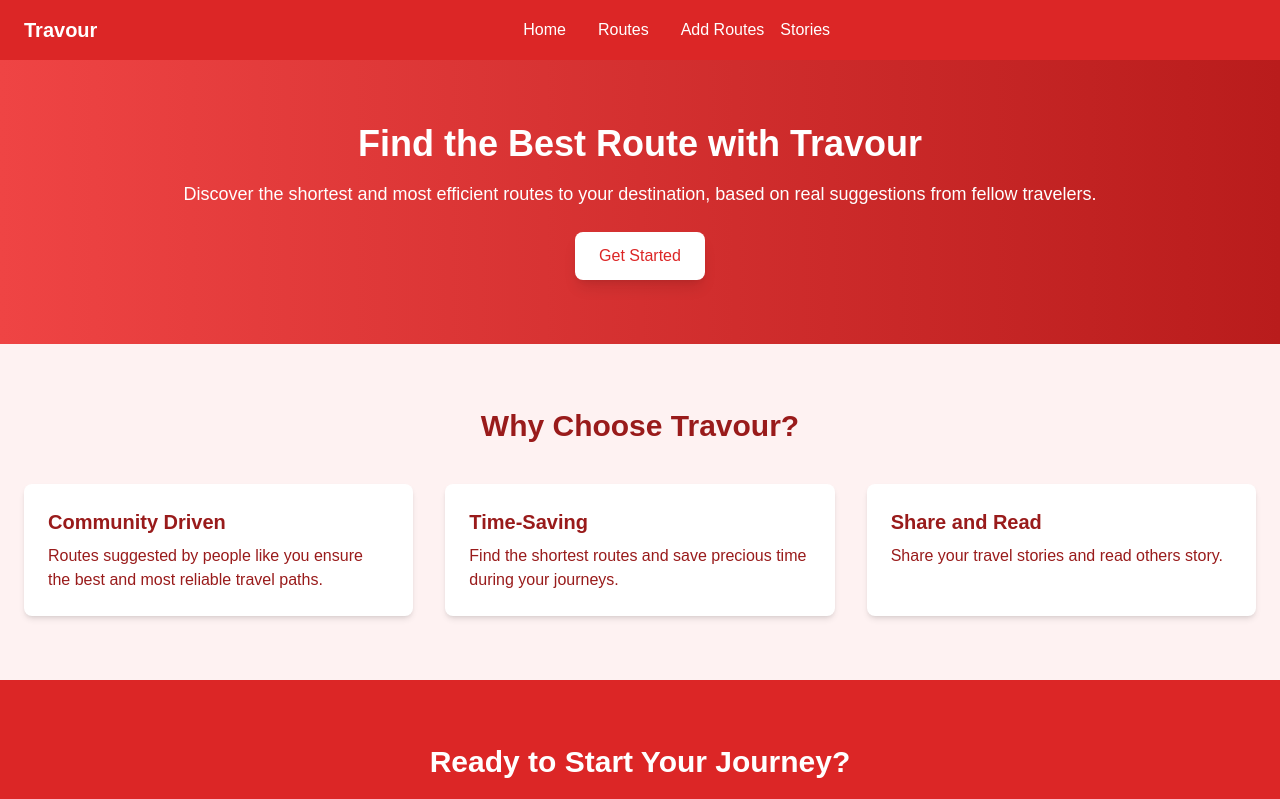
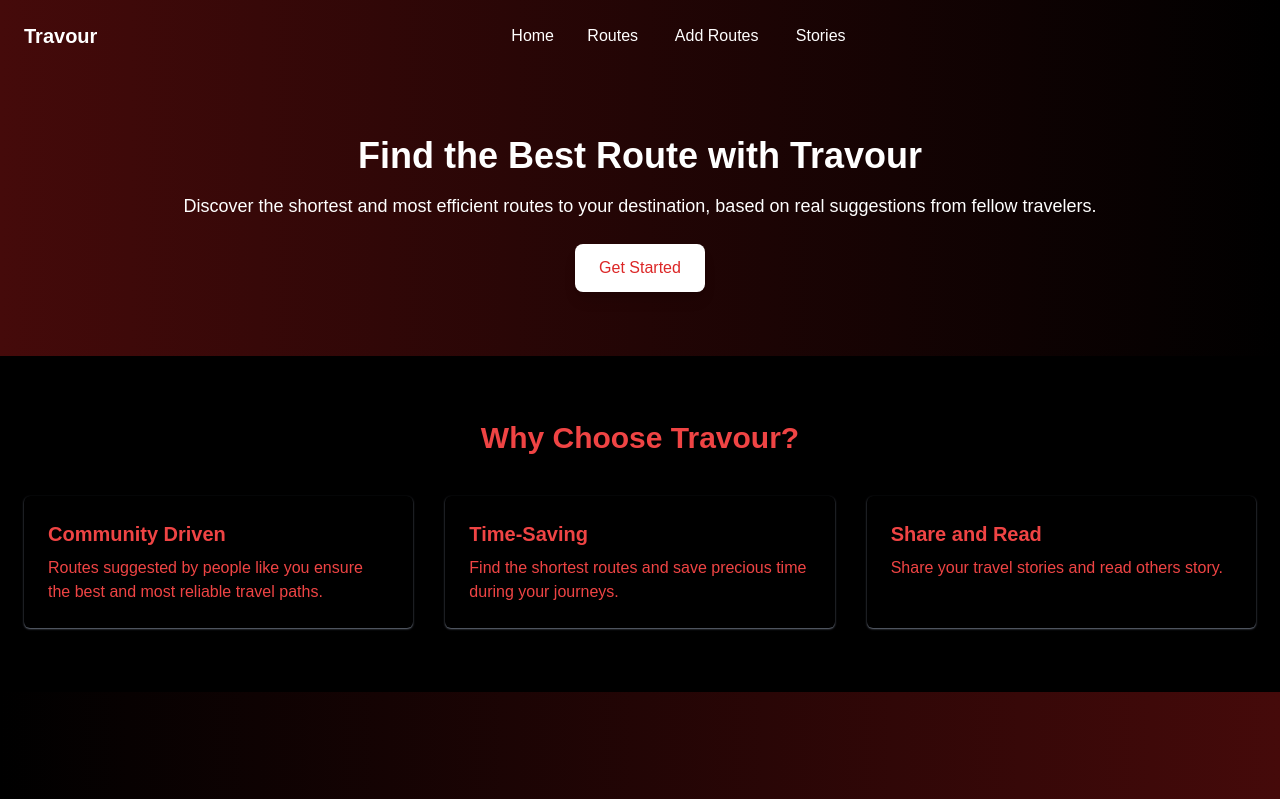
Before and after one commit to Amlan2006/travour, a Next.js app: page / in a window 1280 px wide. Shown: the top 799 px of the page. Built offline with nearby package versions, Linux system fonts and the light colour scheme; no server answers; grey boxes are pictures that could not be loaded.

Commit message:
made dark red theme

```diff
--- a/app/add-post/page.js
+++ b/app/add-post/page.js
@@ -74,13 +74,13 @@ export default function PostStory() {
   };
 if(user == null){
   return(
-    <>
+    <div className='bg-gradient-to-r from-red-950 to-black'>
     <Login/>
-    </>
+    </div>
   )
 }
   return (
-    <div className="min-h-screen bg-gray-100 flex items-center justify-center py-12 px-6">
+    <div className="min-h-screen bg-gray-100 flex items-center justify-center py-12 px-6 bg-gradient-to-r from-red-950 to-black">
       <div className="w-full max-w-2xl bg-white p-8 rounded-lg shadow-lg">
         <h2 className="text-2xl font-bold text-center text-red-600 mb-6">
           Share Your Travel Story
--- a/app/add-routes/page.js
+++ b/app/add-routes/page.js
@@ -76,14 +76,14 @@ export default function AddRoutes() {
   };
 if(user == null){
   return(
-    <>
+    <div className='bg-gradient-to-r from-red-950 to-black'>
     <Login/>
-    </>
+    </div>
   )
 }
   return (
-    <div className="min-h-screen bg-gray-100 py-8 px-4 sm:px-6 lg:px-8">
-      <div className="max-w-4xl mx-auto bg-white p-6 sm:p-8 rounded-lg shadow-lg">
+    <div className="min-h-screen py-8 px-4 sm:px-6 lg:px-8 bg-gradient-to-r from-red-950 to-black">
+      <div className="max-w-4xl mx-auto bg-transparent p-6 sm:p-8 rounded-lg shadow-lg shadow-gray-500">
         <h2 className="text-2xl font-bold text-center text-red-600 mb-6">
           Add a New Route
         </h2>
--- /dev/null
+++ b/app/components/CarAnimation.js
@@ -0,0 +1,26 @@
+const CarAnimation = () => {
+    return (
+      <div className="h-32 w-full overflow-hidden bg-gradient-to-r from-black to-red-950 absolute ">
+        <div className="absolute top-10 left-0 w-full animate-move flex items-center justify-around">
+          <img
+             src="https://www.iconpacks.net/icons/5/free-red-micro-car-icon-16688-thumb.png" // Add your car image in the public folder
+            alt="Car"
+            className="h-16 w-auto"
+          />
+          <img
+             src="https://www.iconpacks.net/icons/5/free-red-micro-car-icon-16688-thumb.png" // Add your car image in the public folder
+            alt="Car"
+            className="h-16 w-auto"
+          />
+          <img
+             src="https://www.iconpacks.net/icons/5/free-red-micro-car-icon-16688-thumb.png" // Add your car image in the public folder
+            alt="Car"
+            className="h-16 w-auto"
+          />
+          {/* <div className="w-screen h-2 bg-gray-700 rounded-full ml-2"></div> */}
+        </div>
+      </div>
+    );
+  };
+
+  export default CarAnimation;
--- a/app/components/Navbar.js
+++ b/app/components/Navbar.js
@@ -7,8 +7,8 @@ const Navbar = () => {
     const [menuOpen, setMenuOpen] = useState(false);
 
   return (
-    <header className="bg-red-600 text-white py-4 px-6">
-          <div className="container mx-auto flex justify-between items-center">
+    <header className="bg-gradient-to-r from-red-950 to-black text-white py-4 px-6">
+          <div className="container mx-auto flex justify-between items-center ">
             <h1 className="text-xl font-bold">Travour</h1>
             <button
               className="text-white md:hidden focus:outline-none"
@@ -34,23 +34,23 @@ const Navbar = () => {
             <nav
               className={`${
                 menuOpen ? 'block' : 'hidden'
-              } absolute top-16 left-0 w-full bg-red-600 flex justify-around md:relative md:top-auto md:left-auto md:bg-transparent md:flex`}
+              } absolute top-16 left-0 transition-all bg-black w-full rounded-md flex justify-around md:relative md:top-auto md:left-auto md:bg-transparent md:flex`}
             >
-              <ul className="md:flex md:space-x-4">
-                <li className="text-center py-2 md:py-0">
+              <ul className="md:flex md:space-x-4 text-center">
+                <li className="text-center py-2 md:py-0 hover:bg-red-600 w-16 h-10 flex items-center justify-center rounded-md">
                   <Link href='/'>
                   Home
                   </Link>
 
 
                 </li>
-                <li className="text-center py-2 md:py-0">
-                  <Link href='/search-routes' className="block px-4 hover:underline">Routes</Link>
+                <li className="text-center py-2 md:py-0 hover:bg-red-600 w-16 h-10 flex items-center justify-center rounded-md">
+                  <Link href='/search-routes' className="block px-4">Routes</Link>
                 </li>
-                <li className="text-center py-2 md:py-0">
+                <li className="text-center py-2 md:py-0 hover:bg-red-600 w-28 h-10 flex items-center justify-center rounded-md">
                   <Link href='/add-routes'>Add Routes</Link>
                 </li>
-                <li className="text-center py-2 md:py-0">
+                <li className="text-center py-2 md:py-0 hover:bg-red-600 w-16 h-10 flex items-center justify-center rounded-md">
                   <Link href='/show-post'>Stories</Link>
                 </li>
               </ul>
--- a/app/layout.js
+++ b/app/layout.js
@@ -22,7 +22,7 @@ export default function RootLayout({ children }) {
   return (
     <html lang="en">
       <body
-        className={`${geistSans.variable} ${geistMono.variable} antialiased`}
+        className={`${geistSans.variable} ${geistMono.variable} antialiased `}
       >
         <Navbar/>
         {children}
--- a/app/login/page.js
+++ b/app/login/page.js
@@ -48,30 +48,14 @@ export default function Login() {
   if(user != null){
     return(
         <>
-        <div className='text-center text-white bg-red-500 h-screen'>
-            <p>You Are Welcome</p>
-        </div>
-        </>
-    )
-}if(user != null){
-    return(
-        <>
-        <div className='text-center text-white bg-red-500 h-screen'>
-            <p>You Are Welcome</p>
-        </div>
-        </>
-    )
-}if(user != null){
-    return(
-        <>
-        <div className='text-center text-white bg-red-500 h-screen'>
+        <div className='text-center text-white bg-gradient-to-r from-red-950 to-black h-screen'>
             <p>You Are Welcome</p>
         </div>
         </>
     )
 }
   return (
-    <div className="min-h-screen bg-gray-100 flex items-center justify-center py-12 px-6">
+    <div className="min-h-screen bg-gray-100 flex items-center justify-center py-12 px-6 bg-gradient-to-r from-red-950 to-black">
       <div className="w-full max-w-md bg-white p-8 rounded-lg shadow-lg">
         <h2 className="text-2xl font-bold text-center text-red-600 mb-6">Travour Login</h2>
 
--- a/app/page.js
+++ b/app/page.js
@@ -6,6 +6,7 @@ import Link from 'next/link';
 import { useState ,useEffect} from 'react';
 // import Map from './components/Map';
 // import ''
+import CarAnimation from './components/CarAnimation';
 const auth = getAuth(app)
 
 export default function Home() {
@@ -35,12 +36,12 @@ export default function Home() {
         />
         <meta name="viewport" content="width=device-width, initial-scale=1.0" />
       </Head>
-      <main className="bg-red-50 text-red-800">
+      <main className="bg-black text-red-800 ">
         {/* Header */}
 
 
         {/* Hero Section */}
-        <section className="text-center py-16 bg-gradient-to-r from-red-500 to-red-700 text-white">
+        <section className="text-center py-16 bg-gradient-to-r from-red-950 to-black text-white">
           <div className="container mx-auto px-6">
             <h2 className="text-4xl font-bold mb-4">Find the Best Route with Travour</h2>
             <p className="text-lg mb-6">
@@ -56,19 +57,19 @@ export default function Home() {
         {/* Features Section */}
         <section id="features" className="py-16">
           <div className="container mx-auto px-6">
-            <h3 className="text-3xl font-bold text-center mb-10">Why Choose Travour?</h3>
+            <h3 className="text-3xl font-bold text-center mb-10 text-red-500">Why Choose Travour?</h3>
             <div className="grid md:grid-cols-3 gap-8">
-              <div className="bg-white p-6 shadow-md rounded-lg">
+              <div className="transition-all hover:bg-white text-red-500 p-6 bg-transparent rounded-md shadow-sm shadow-gray-500">
                 <h4 className="text-xl font-bold mb-2">Community Driven</h4>
                 <p>
                   Routes suggested by people like you ensure the best and most reliable travel paths.
                 </p>
               </div>
-              <div className="bg-white p-6 shadow-md rounded-lg">
+              <div className="transition-all hover:bg-white text-red-500 p-6 rounded-md bg-transparent shadow-sm shadow-gray-500">
                 <h4 className="text-xl font-bold mb-2">Time-Saving</h4>
                 <p>Find the shortest routes and save precious time during your journeys.</p>
               </div>
-              <div className="bg-white p-6 shadow-md rounded-lg">
+              <div className="transition-all hover:bg-white text-red-500 p-6 rounded-md bg-transparent shadow-sm shadow-gray-500">
                 <h4 className="text-xl font-bold mb-2">Share and Read</h4>
                 <p>Share your travel stories and read others story.</p>
               </div>
@@ -77,7 +78,10 @@ export default function Home() {
         </section>
 
         {/* CTA Section */}
-        <section className="bg-red-600 text-white py-16">
+        <div className="h-32 flex items-center justify-center bg-black">
+      <CarAnimation />
+    </div>
+        <section className="bg-black text-white py-16">
           <div className="container mx-auto text-center px-6">
             <h3 className="text-3xl font-bold mb-4">Ready to Start Your Journey?</h3>
             <p className="mb-6">
--- a/app/signup/page.js
+++ b/app/signup/page.js
@@ -67,7 +67,7 @@ createUserWithEmailAndPassword(auth, formData.email, formData.password)
 if(user != null){
     return(
         <>
-        <div className='text-center text-white bg-red-500 h-screen'>
+        <div className='text-center text-white bg-gradient-to-r from-red-950 to-black h-screen'>
             <p>You Are Welcome</p>
         </div>
         </>
@@ -75,7 +75,7 @@ if(user != null){
 }
 
   return (
-    <div className="min-h-screen flex items-center justify-center py-12 px-6 bg-red-400">
+    <div className="min-h-screen flex items-center justify-center py-12 px-6 bg-gradient-to-r from-red-950 to-black">
       <div className="w-full max-w-md bg-white p-8 rounded-lg shadow-lg">
         <h2 className="text-2xl font-bold text-center text-red-600 mb-6">Travour Signup</h2>
 
--- a/tailwind.config.js
+++ b/tailwind.config.js
@@ -11,6 +11,15 @@ module.exports = {
         background: "var(--background)",
         foreground: "var(--foreground)",
       },
+      animation: {
+        move: 'move 6s linear infinite',
+      },
+      keyframes: {
+        move: {
+          '0%': { transform: 'translateX(-100%)' },
+          '100%': { transform: 'translateX(100%)' },
+        },
+      },
     },
   },
   plugins: [],
```
Also changed, not shown: app/search-routes/page.js (+5 -5 lines), app/show-post/page.js (+6 -6 lines).
